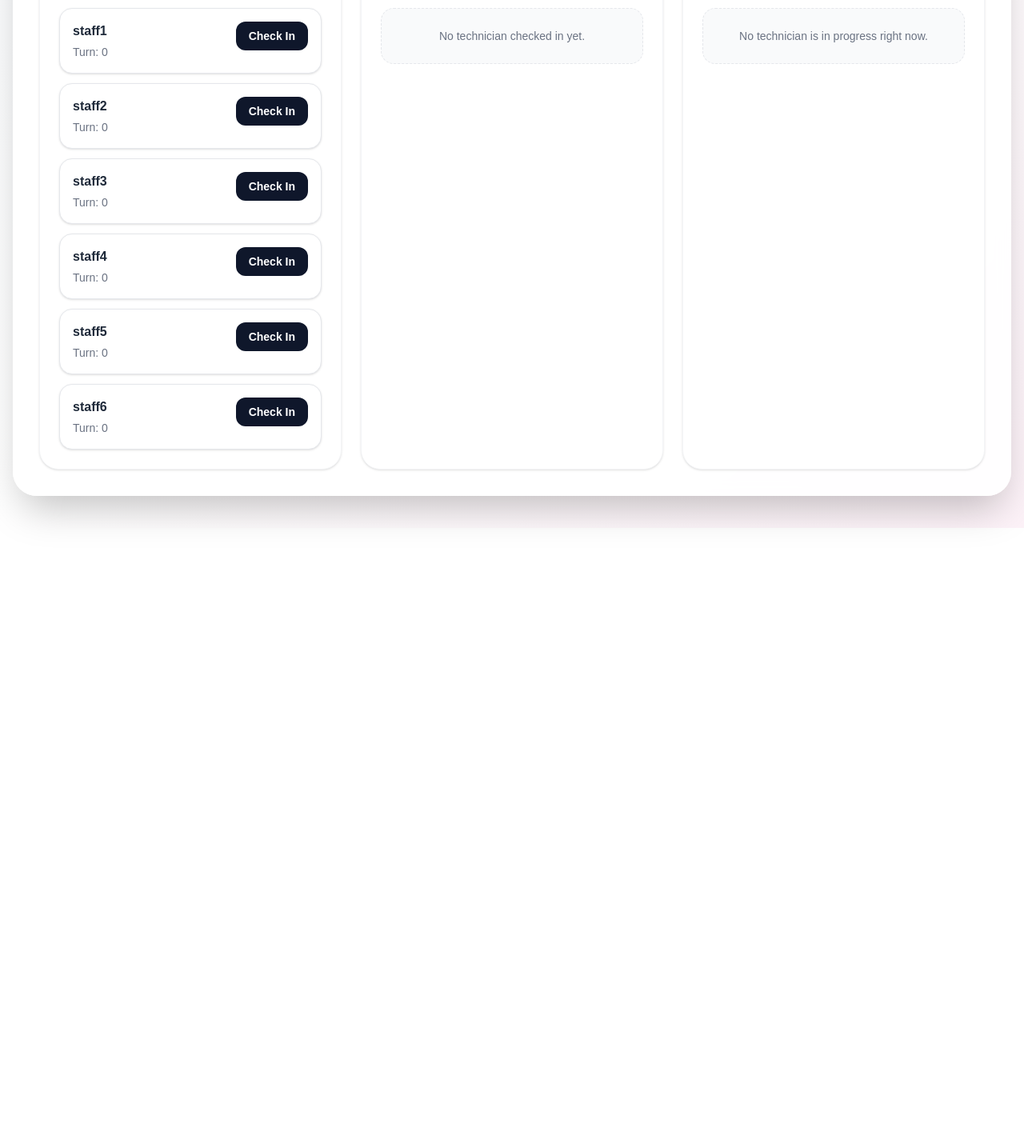
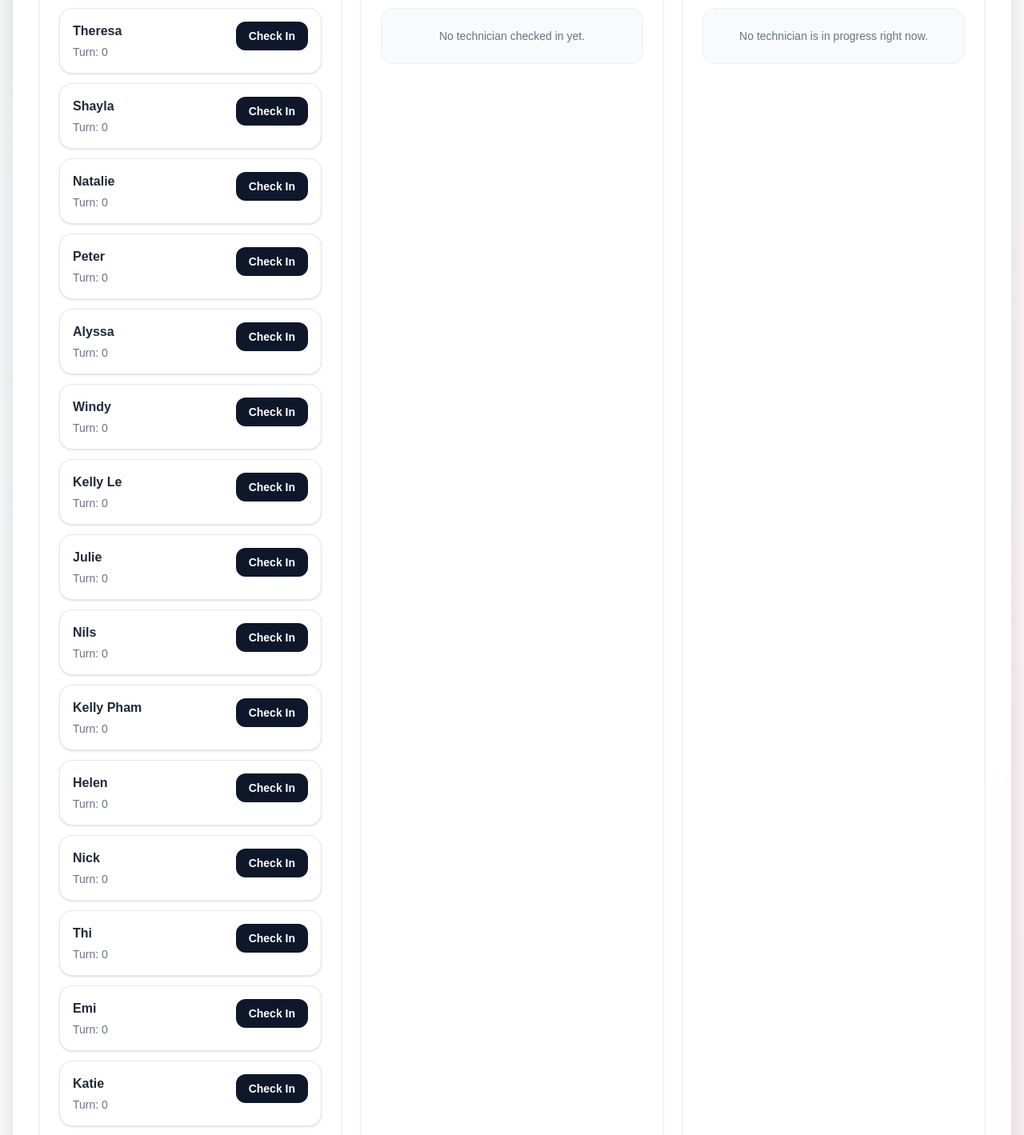
Before and after one commit to HuynhPham0302/nail-colors, a Next.js app in the folder frontend/: page /admin/turn-management in a window 1280 px wide. Shown: the part 400-1819 px from the top of the page at 80% size. Before the commit the page ends 1060 px from the top, so only its background shows below. Built offline with nearby package versions, Linux system fonts and the light colour scheme.

Commit message:
Hardcode staff to test algorythm

```diff
--- a/frontend/src/app/admin/turn-management/page.tsx
+++ b/frontend/src/app/admin/turn-management/page.tsx
@@ -13,14 +13,35 @@ type Technician = {
     turnPoints: number; // regular = +2, appointment = +1
 };
 
-const initialTechnicians: Technician[] = [
-    { id: 1, username: "staff1", checkedIn: false, checkInOrder: null, inProgress: false, startedAt: null, appointmentMode: false, turnPoints: 0 },
-    { id: 2, username: "staff2", checkedIn: false, checkInOrder: null, inProgress: false, startedAt: null, appointmentMode: false, turnPoints: 0 },
-    { id: 3, username: "staff3", checkedIn: false, checkInOrder: null, inProgress: false, startedAt: null, appointmentMode: false, turnPoints: 0 },
-    { id: 4, username: "staff4", checkedIn: false, checkInOrder: null, inProgress: false, startedAt: null, appointmentMode: false, turnPoints: 0 },
-    { id: 5, username: "staff5", checkedIn: false, checkInOrder: null, inProgress: false, startedAt: null, appointmentMode: false, turnPoints: 0 },
-    { id: 6, username: "staff6", checkedIn: false, checkInOrder: null, inProgress: false, startedAt: null, appointmentMode: false, turnPoints: 0 },
+const staffNames = [
+    "Theresa",
+    "Shayla",
+    "Natalie",
+    "Peter",
+    "Alyssa",
+    "Windy",
+    "Kelly Le",
+    "Julie",
+    "Nils",
+    "Kelly Pham",
+    "Helen",
+    "Nick",
+    "Thi",
+    "Emi",
+    "Katie",
+    "Tiffany",
 ];
+
+const initialTechnicians: Technician[] = staffNames.map((name, index) => ({
+    id: index + 1,
+    username: name,
+    checkedIn: false,
+    checkInOrder: null,
+    inProgress: false,
+    startedAt: null,
+    appointmentMode: false,
+    turnPoints: 0,
+}));
 
 function formatTurn(points: number) {
     const value = points / 2;
```
Lines whose indentation alone changed are shown as unchanged.
